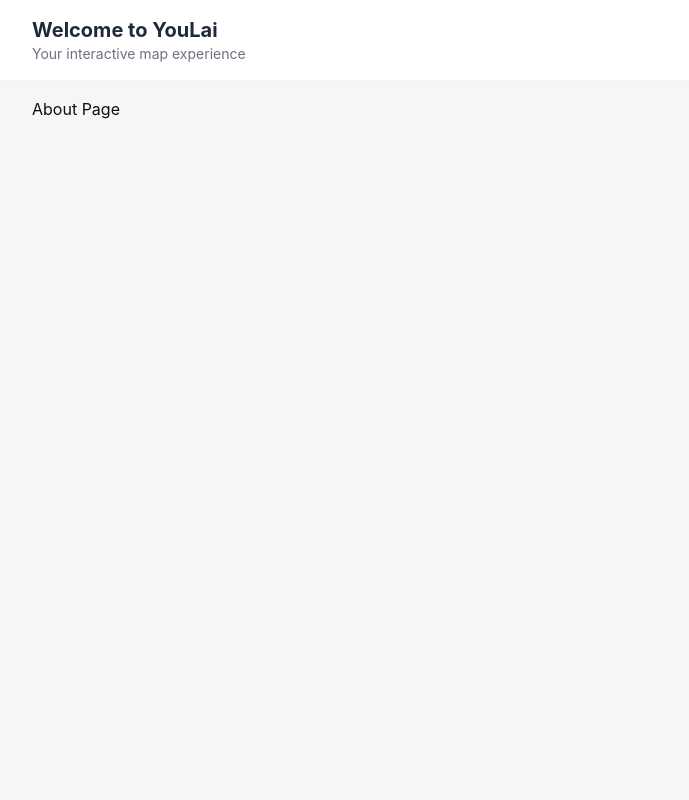
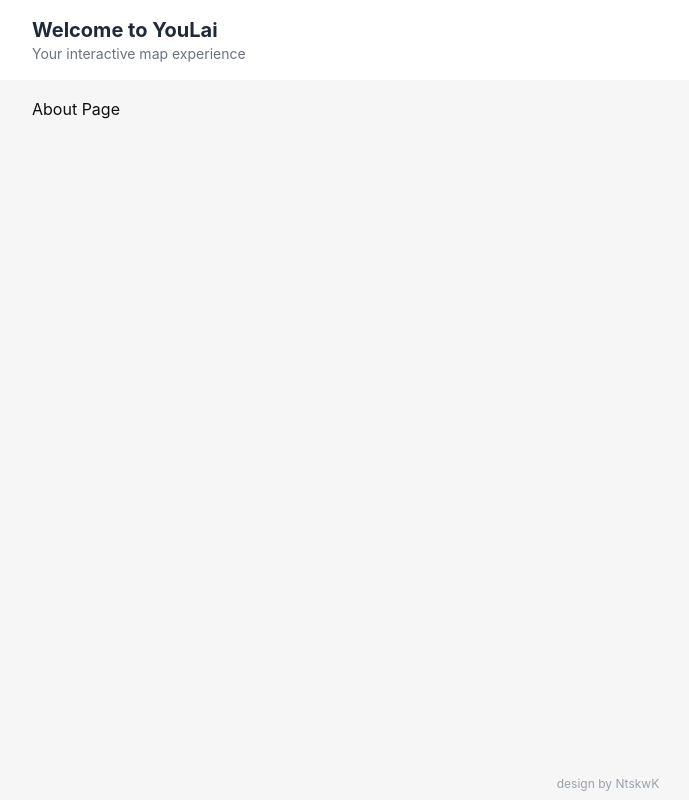
Before and after one commit to NtskwK/YouLai, a React (Vite) app: page /about in a window 1280 px wide. Shown: the whole page, without its empty margins (32-721 px from the left). Built offline with nearby package versions, Linux system fonts and the light colour scheme.

Commit message:
feat: add footer with design credit

```diff
--- a/src/components/Layout.tsx
+++ b/src/components/Layout.tsx
@@ -18,6 +18,9 @@ export function Layout() {
 					<Outlet />
 				</div>
 			</main>
+			<footer className="shrink-0 px-4 py-2 text-xs text-gray-400 text-center">
+				design by NtskwK
+			</footer>
 		</div>
 	);
 }
```
